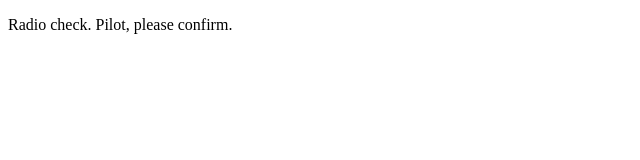
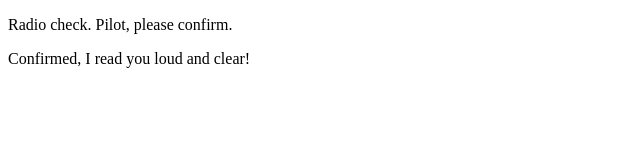
Before and after one commit to 1mbalducci/communication-log-control, a plain HTML site: page index.html in a window 1280 px wide. Shown: the whole page, without its empty margins (0-640 px from the left). Drawn offline with Linux system fonts and the light colour scheme.

Commit message:
added a response

```diff
--- a/index.html
+++ b/index.html
@@ -2,5 +2,6 @@
 <html>
    <body>
       <p>Radio check. Pilot, please confirm.</p>
+      <p>Confirmed, I read you loud and clear!</p>
    </body>
 </html>
```
